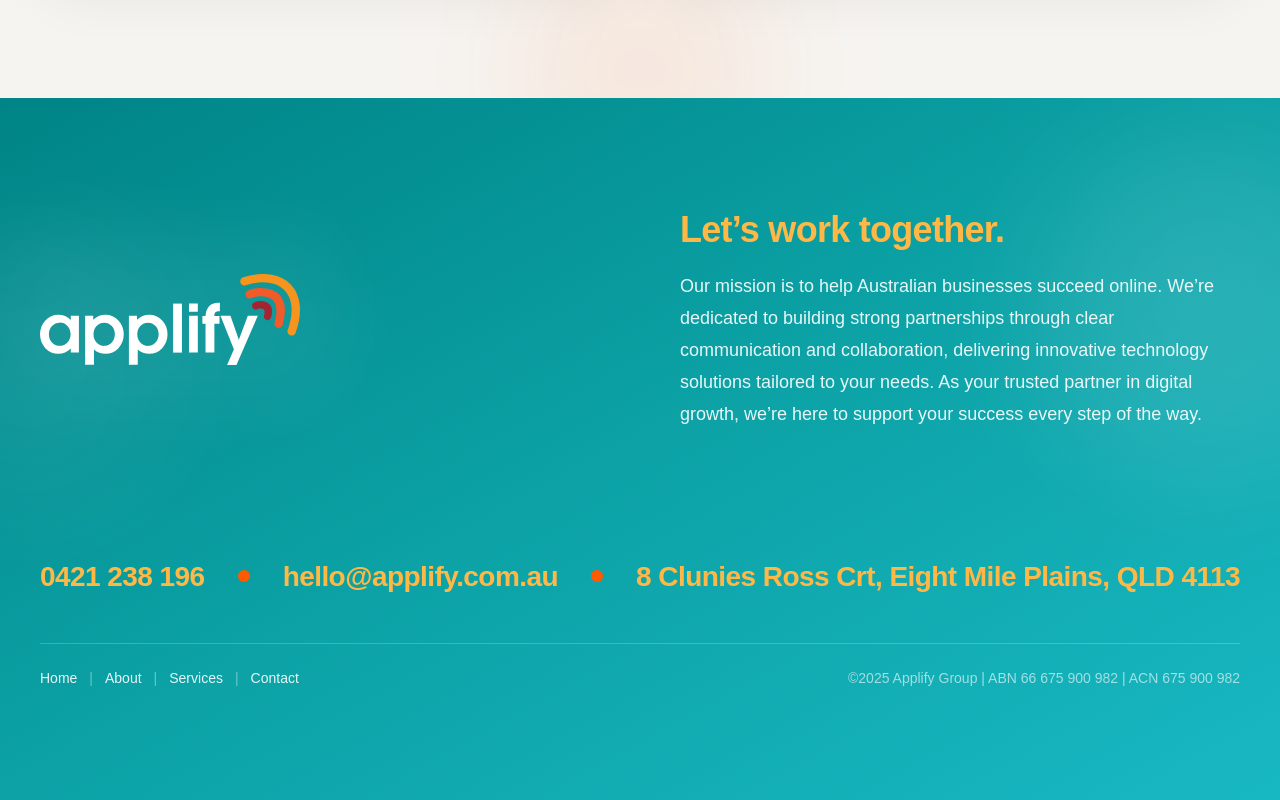
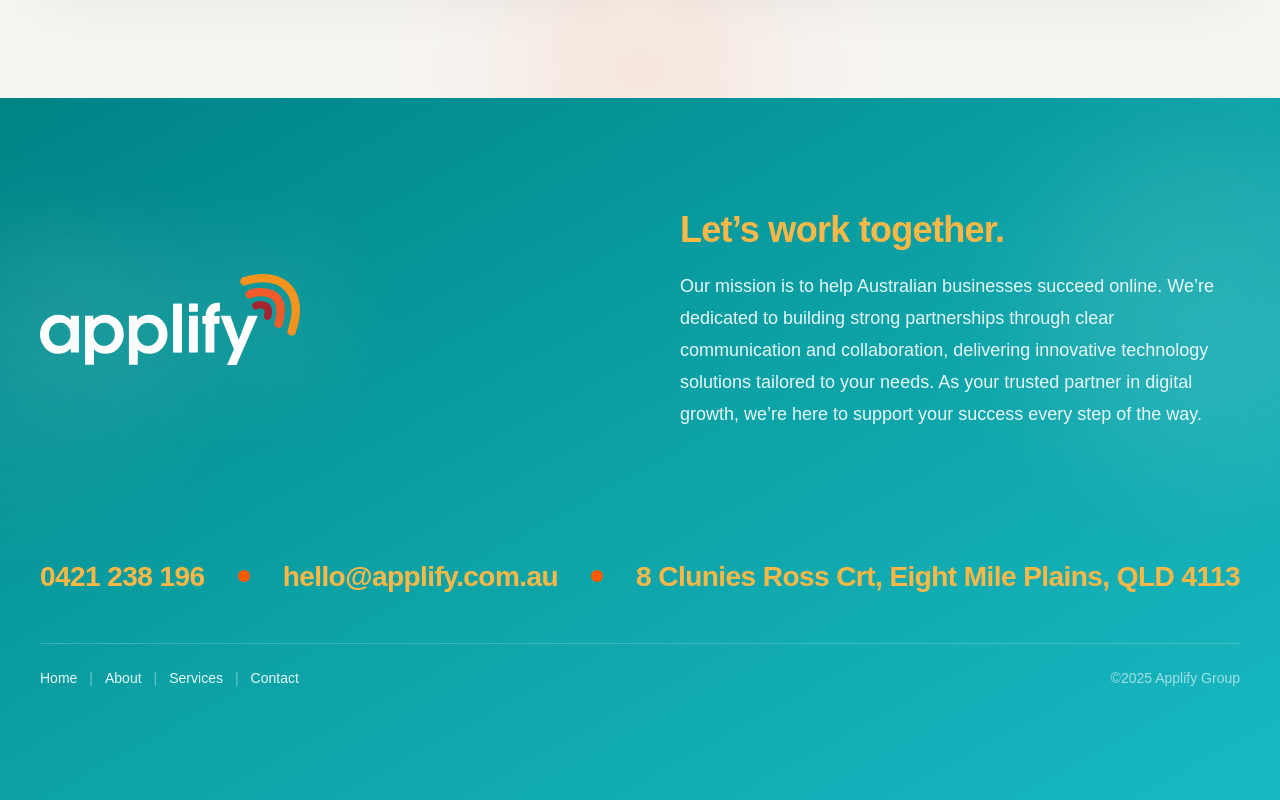
Before and after one commit to jono-au/applify, a Next.js app: page / in a window 1280 px wide. Shown: the part 5468-6268 px from the top of the page. Built offline with nearby package versions, Linux system fonts and the light colour scheme.

Commit message:
remove abn acn from footer

```diff
--- a/components/layout/Footer.tsx
+++ b/components/layout/Footer.tsx
@@ -94,9 +94,7 @@ export default function Footer() {
           </nav>
 
           {/* COPYRIGHT */}
-          <p className="text-sm text-white/60">
-            ©2025 Applify Group | ABN 66 675 900 982 | ACN 675 900 982
-          </p>
+          <p className="text-sm text-white/60">©2025 Applify Group</p>
         </div>
       </Container>
     </footer>
```
